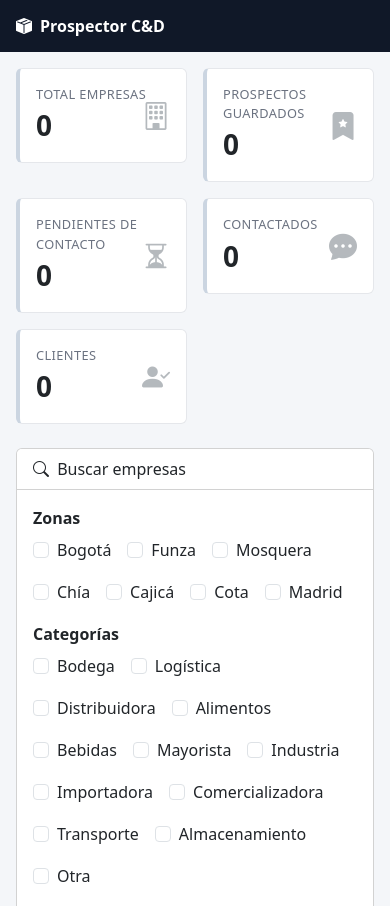
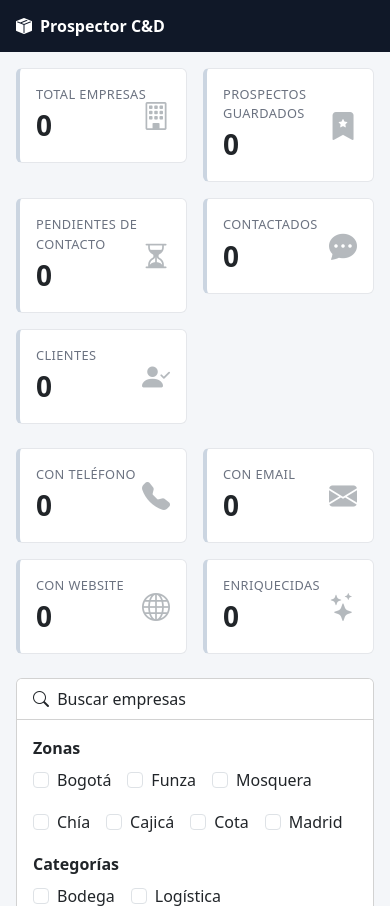
Before and after one commit to Mundanesleet/Protector, a Flask app: page / in a window 390 px wide. Shown: the top 906 px of the page. Run offline with Flask 3, Linux system fonts and the light colour scheme; data that the repository does not hold is empty; some libraries are stand-ins or nearby versions.

Commit message:
Normalizar telefonos, evitar reinvestigar seguido, y nuevas metricas
Puntos 9, 13 y 17 del alcance:

- normalize_phone() en company_service.py: numeros como '+57 601
  1234567', '(601) 1234567' y '6011234567' se guardan de forma
  consistente ('+57 XXXXXXXXX'), aplicado en busqueda, edicion manual,
  extraccion de la web propia y enriquecimiento con Brave.
- company_enrichment_service.enrich_company ya no vuelve a gastar
  cuota de Brave Search si la empresa se investigo hace menos de 24h
  (parametro force=True para saltarse esto a proposito).
- Dashboard: 4 tarjetas nuevas (con telefono, con email, con website,
  enriquecidas) para ver la calidad real de los datos, no solo el
  conteo total de empresas encontradas -- que era justamente la queja
  original de este cambio.

Co-Authored-By: Claude Sonnet 5 <noreply@anthropic.com>

```diff
--- a/routes/company_routes.py
+++ b/routes/company_routes.py
@@ -168,8 +168,11 @@ def enrich_company(company_id):
     if company is None:
         return jsonify({"error": "Empresa no encontrada"}), 404
 
+    payload = request.get_json(silent=True) or {}
+    force = bool(payload.get("force"))
+
     try:
-        updated_fields = company_enrichment_service.enrich_company(company)
+        updated_fields = company_enrichment_service.enrich_company(company, force=force)
     except BraveSearchNotConfiguredError as exc:
         return jsonify({"error": str(exc)}), 400
     except BraveSearchServiceError:
--- a/services/company_service.py
+++ b/services/company_service.py
@@ -64,6 +64,8 @@ def save_companies(company_dicts):
 
     for data in company_dicts:
         data["chain_key"] = _normalize_chain_name(data["name"])
+        if data.get("phone"):
+            data["phone"] = normalize_phone(data["phone"])
 
     batch_counts = Counter(data["chain_key"] for data in company_dicts)
     existing_counts = dict(
@@ -144,6 +146,23 @@ def cleanup_chains():
 
     db.session.commit()
     return removed
+
+
+def normalize_phone(phone):
+    """Normaliza numeros colombianos a un formato consistente ('+57 XXXXXXXXXX')
+    para que '+57 601 1234567', '6011234567' y '(601) 1234567' se guarden
+    de forma comparable en vez de como strings distintos."""
+    if not phone:
+        return None
+
+    digits = re.sub(r"\D", "", phone)
+    if not digits:
+        return None
+
+    if digits.startswith("57") and len(digits) == 12:
+        digits = digits[2:]
+
+    return f"+57 {digits}" if len(digits) == 10 else phone.strip()
 
 
 def _normalize_chain_name(name):
@@ -230,7 +249,10 @@ def update_company(company_id, fields):
 
     for field in EDITABLE_COMPANY_FIELDS:
         if field in fields:
-            setattr(company, field, fields[field])
+            value = fields[field]
+            if field == "phone" and value:
+                value = normalize_phone(value)
+            setattr(company, field, value)
 
     db.session.commit()
     return company
@@ -251,7 +273,7 @@ def find_company_contact(company_id):
     if result.get("email") and not company.email:
         company.email = result["email"]
     if result.get("whatsapp_phone") and not company.phone:
-        company.phone = result["whatsapp_phone"]
+        company.phone = normalize_phone(result["whatsapp_phone"])
     db.session.commit()
 
     return company, result
@@ -303,12 +325,21 @@ def get_stats():
     contactados = Prospect.query.filter(Prospect.status.in_(CONTACTED_STATUSES)).count()
     clientes = Prospect.query.filter_by(status="customer").count()
 
+    con_email = Company.query.filter(Company.email.isnot(None), Company.email != "").count()
+    con_website = Company.query.filter(Company.website.isnot(None), Company.website != "").count()
+    con_telefono = Company.query.filter(Company.phone.isnot(None), Company.phone != "").count()
+    enriquecidas = Company.query.filter(Company.enriched_at.isnot(None)).count()
+
     return {
         "total_companies": total_companies,
         "total_prospects": total_prospects,
         "pendientes": pendientes,
         "contactados": contactados,
         "clientes": clientes,
+        "con_email": con_email,
+        "con_website": con_website,
+        "con_telefono": con_telefono,
+        "enriquecidas": enriquecidas,
     }
 
 
--- a/templates/dashboard.html
+++ b/templates/dashboard.html
@@ -50,6 +50,45 @@
                 <div class="stat-label">Clientes</div>
                 <div class="stat-value" data-stat="clientes">0</div>
                 <div class="stat-icon text-secondary"><i class="bi bi-person-check-fill"></i></div>
+            </div>
+        </div>
+    </div>
+</div>
+
+<div class="row row-cols-2 row-cols-lg-4 g-3 mb-4">
+    <div class="col">
+        <div class="card stat-card">
+            <div class="card-body">
+                <div class="stat-label">Con teléfono</div>
+                <div class="stat-value" data-stat="con_telefono">0</div>
+                <div class="stat-icon text-secondary"><i class="bi bi-telephone-fill"></i></div>
+            </div>
+        </div>
+    </div>
+    <div class="col">
+        <div class="card stat-card">
+            <div class="card-body">
+                <div class="stat-label">Con email</div>
+                <div class="stat-value" data-stat="con_email">0</div>
+                <div class="stat-icon text-secondary"><i class="bi bi-envelope-fill"></i></div>
+            </div>
+        </div>
+    </div>
+    <div class="col">
+        <div class="card stat-card">
+            <div class="card-body">
+                <div class="stat-label">Con website</div>
+                <div class="stat-value" data-stat="con_website">0</div>
+                <div class="stat-icon text-secondary"><i class="bi bi-globe"></i></div>
+            </div>
+        </div>
+    </div>
+    <div class="col">
+        <div class="card stat-card">
+            <div class="card-body">
+                <div class="stat-label">Enriquecidas</div>
+                <div class="stat-value" data-stat="enriquecidas">0</div>
+                <div class="stat-icon text-secondary"><i class="bi bi-stars"></i></div>
             </div>
         </div>
     </div>
```
Also changed, not shown: services/company_enrichment_service.py (+17 -2 lines).
